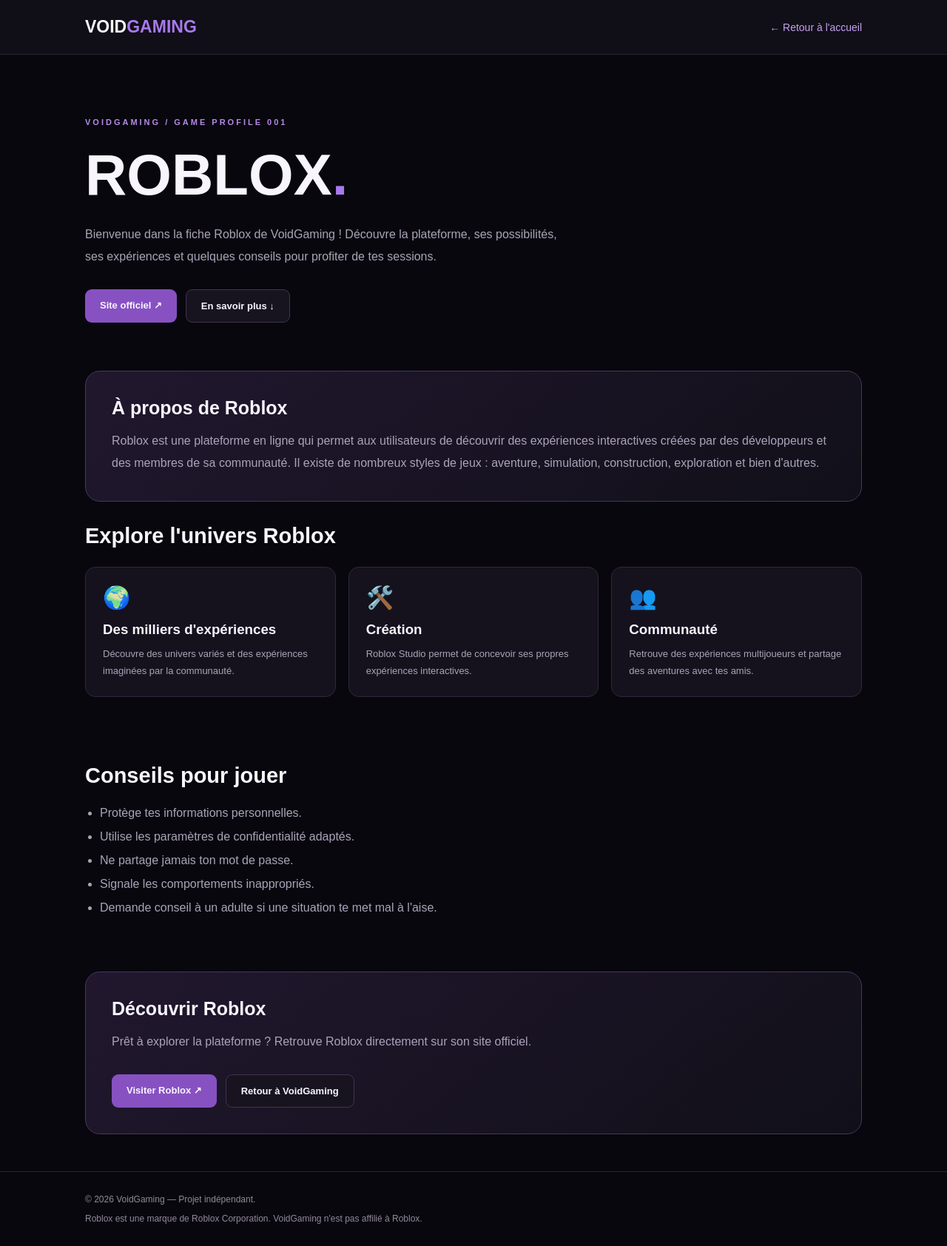
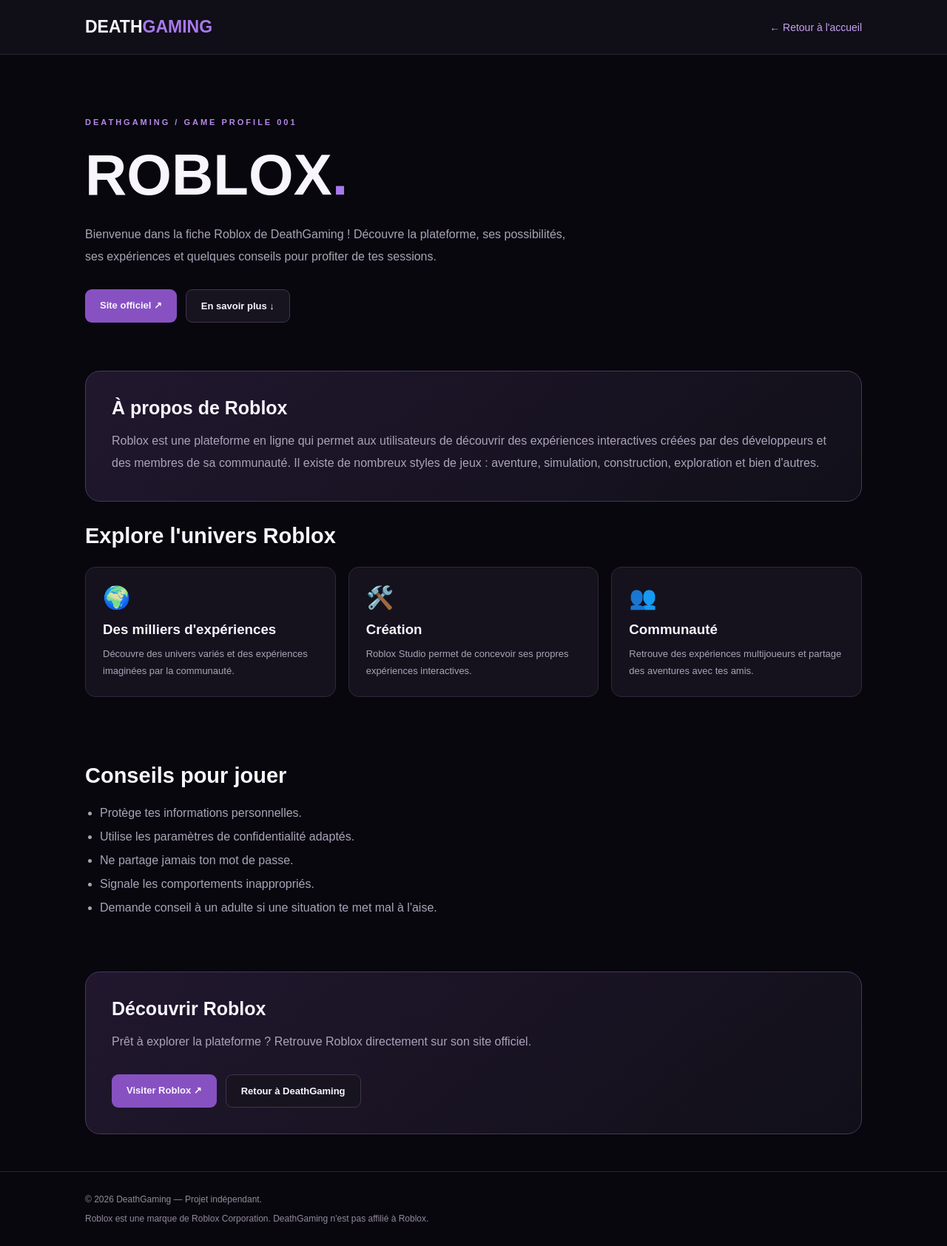
Before and after one commit to VoidGamingOfficial/voidgaming, a plain HTML site: page Roblox.html in a window 1280 px wide. Shown: the whole page at 74% size. Drawn offline with Linux system fonts and the light colour scheme.

Commit message:
Update Roblox.html

```diff
--- a/Roblox.html
+++ b/Roblox.html
@@ -45,7 +45,7 @@ footer a{color:#b58ae8}
 <header>
 <div class="wrap">
 <nav>
-<a href="index.html" class="logo">VOID<span>GAMING</span></a>
+<a href="index.html" class="logo">DEATH<span>GAMING</span></a>
 <a href="index.html" class="back">← Retour à l'accueil</a>
 </nav>
 </div>
@@ -54,10 +54,10 @@ footer a{color:#b58ae8}
 <main class="wrap">
 
 <div class="hero">
-<div class="tag">VOIDGAMING / GAME PROFILE 001</div>
+<div class="tag">DEATHGAMING / GAME PROFILE 001</div>
 <h1>ROBLOX<span>.</span></h1>
 <p>
-Bienvenue dans la fiche Roblox de VoidGaming !
+Bienvenue dans la fiche Roblox de DeathGaming !
 Découvre la plateforme, ses possibilités, ses expériences
 et quelques conseils pour profiter de tes sessions.
 </p>
@@ -119,7 +119,7 @@ sur son site officiel.
 </p>
 <div class="buttons">
 <a class="btn" href="https://www.roblox.com/" target="_blank" rel="noopener">Visiter Roblox ↗</a>
-<a class="btn secondary" href="index.html">Retour à VoidGaming</a>
+<a class="btn secondary" href="index.html">Retour à DeathGaming</a>
 </div>
 </div>
 
@@ -127,10 +127,10 @@ sur son site officiel.
 
 <footer>
 <div class="wrap">
-<p>© 2026 VoidGaming — Projet indépendant.</p>
+<p>© 2026 DeathGaming — Projet indépendant.</p>
 <p style="margin-top:12px">
 Roblox est une marque de Roblox Corporation.
-VoidGaming n'est pas affilié à Roblox.
+DeathGaming n'est pas affilié à Roblox.
 </p>
 </div>
 </footer>
```
